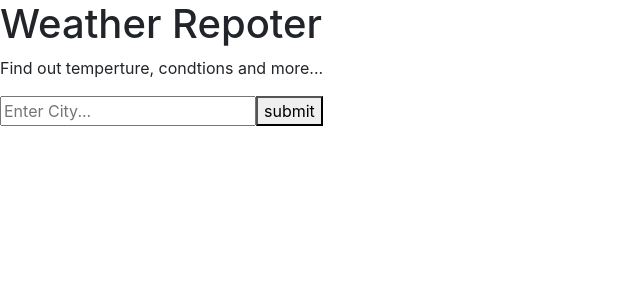
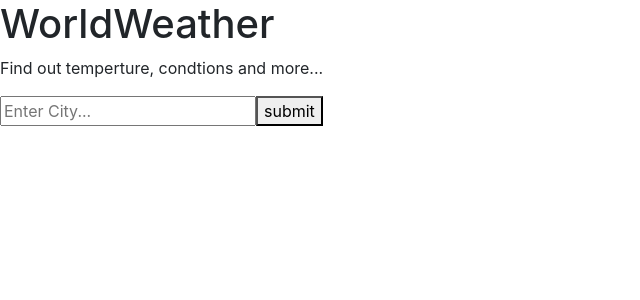
Before and after one commit to kei95/WorldWeather, a React (Create React App) app: page / in a window 1280 px wide. Shown: the top 300 px of the page, without its empty margins (0-640 px from the left). Built offline with nearby package versions, Linux system fonts and the light colour scheme.

Commit message:
Change Title on the page

```diff
--- a/src/Components/Title.js
+++ b/src/Components/Title.js
@@ -3,7 +3,7 @@ import React from "react";
 
         const Title = () => (
             <div>
-                <h1>Weather Repoter</h1>
+                <h1>WorldWeather</h1>
                 <p>Find out temperture, condtions and more...</p>
             </div>
         );
```
